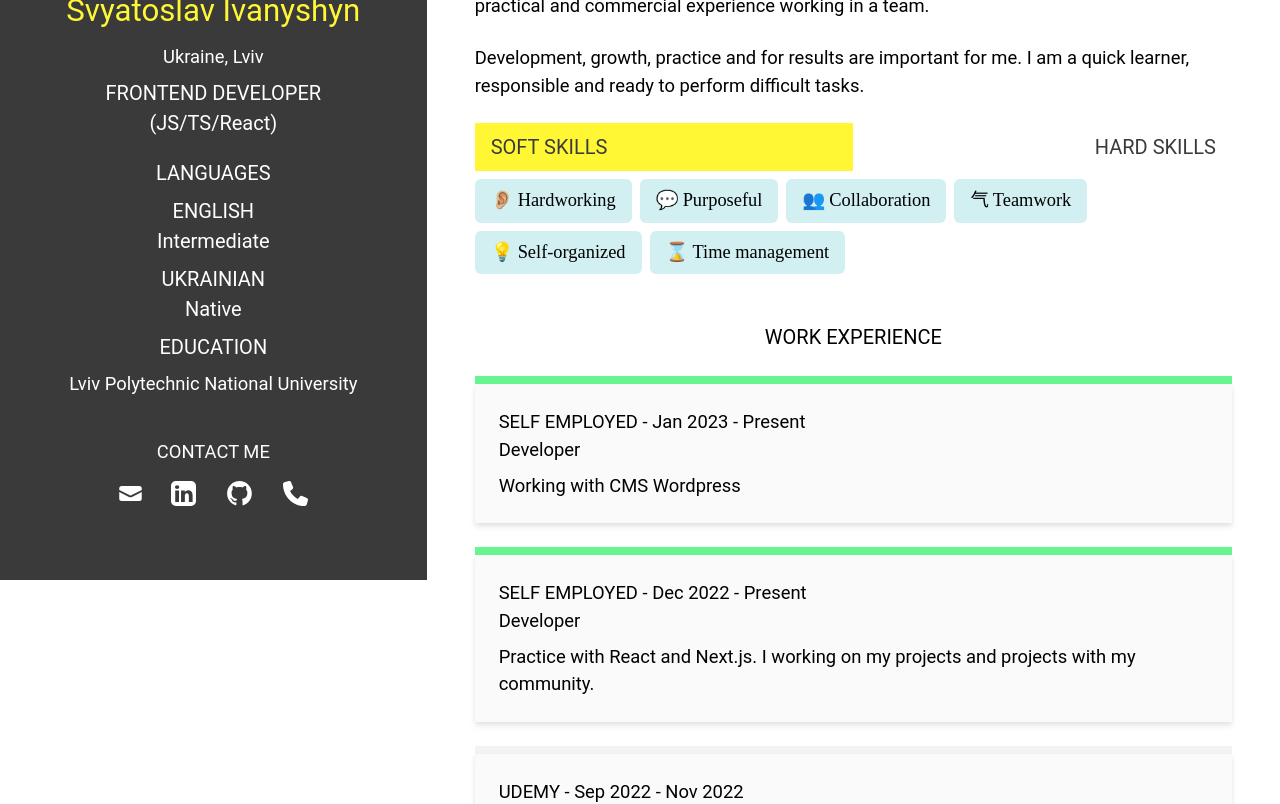
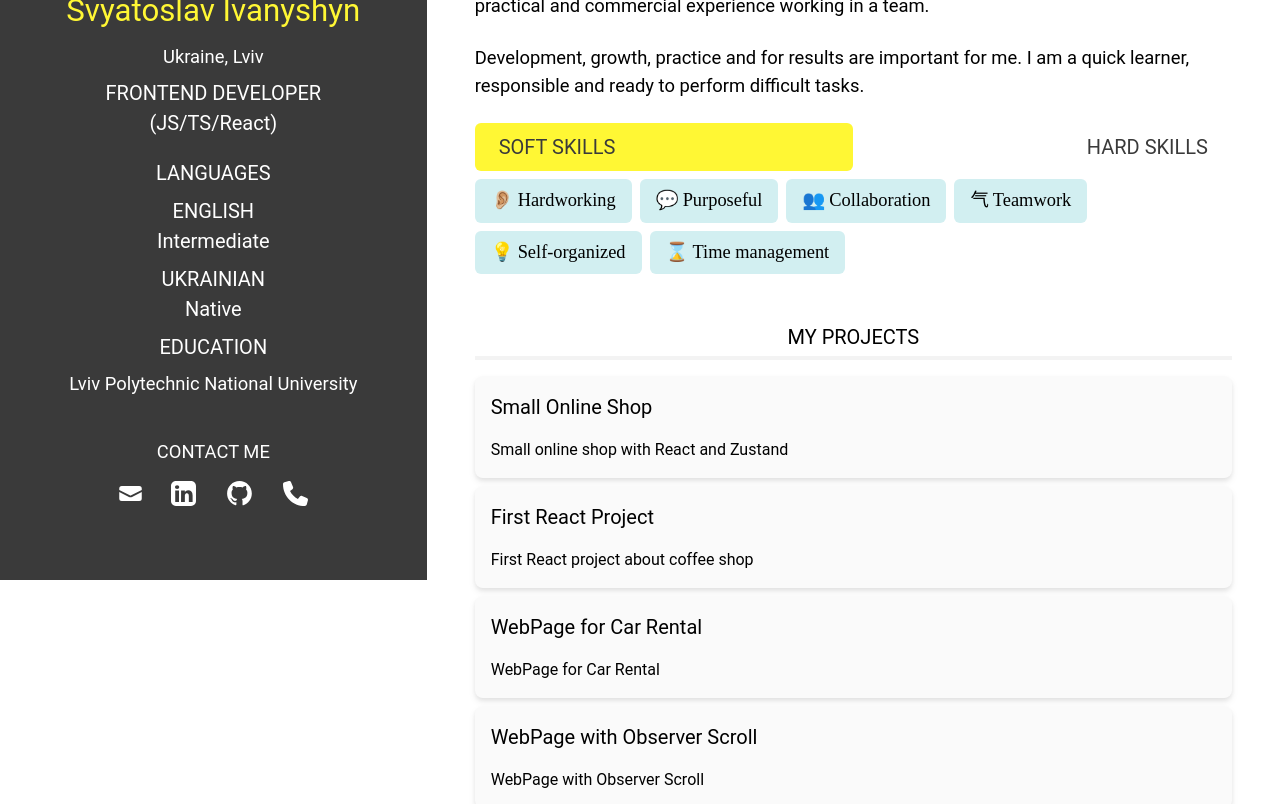
Before and after one commit to Apenflex/Next-Resume-App, a Next.js app: page / in a window 1280 px wide. Shown: the part 220-1024 px from the top of the page. Built offline with nearby package versions, Linux system fonts and the light colour scheme.

Commit message:
feat: add projects component

```diff
--- a/app/components/About-me.jsx
+++ b/app/components/About-me.jsx
@@ -9,7 +9,6 @@ const AboutMe = ({ data, skills }) => {
             <p key={`${id}_${i}`} className="mb-6">{el}</p>
         ))
     )
-
     return (
         <section>
             <h2 className="mb-1">{title}</h2>
@@ -19,5 +18,4 @@ const AboutMe = ({ data, skills }) => {
         </section>
     )
  }
-
 export default AboutMe;
--- a/app/components/Proffesional-experience.jsx
+++ b/app/components/Proffesional-experience.jsx
@@ -2,17 +2,18 @@ const ProffesionalExperience = ({ data }) => {
     const { title, experiences } = data;
     return (
         <section>
-            <h2 className="mb-6">{title}</h2>
+            <h2 className="mb-4">{title}</h2>
             <div className="flex flex-col gap-6">
                 {experiences.map(({company, role, time, description, current}) => (
                     <div key={role} className="flex flex-col rounded-lg">
                         <span className={`h-2 ${current ? "bg-green" : "bg-grey"}`} />
                         <div className="bg-grey-light p-6 drop-shadow-md">
-                            <h3>{company} - {time}</h3>
+                            <h3>{company}</h3>
+                            <h3>{time}</h3>
                             <h3>
                                 {role}
                             </h3>
-                            <p className="mt-2">
+                            <p className="mt-4">
                                 {description}
                             </p>
                         </div>
@@ -22,5 +23,4 @@ const ProffesionalExperience = ({ data }) => {
         </section>
     );
 }
-
 export default ProffesionalExperience;
--- /dev/null
+++ b/app/components/Projects.jsx
@@ -0,0 +1,20 @@
+import Link from 'next/link';
+
+const Projects = ({ data }) => {
+    const { works } = data;
+    return (
+        <section>
+            <h2 className="mb-1">MY PROJECTS</h2>
+            <span className="flex h-1 bg-grey w-full mb-4 gap-3"></span>
+            <div className="flex flex-col gap-2">
+                {works.map(({ title, link, description }) => (
+                    <div key={title} className="bg-grey-light p-4 drop-shadow-md rounded-lg">
+                        <Link href={`${link}`} target='_blank'>{title}</Link>
+                        <h4 className="mt-4">{description}</h4>
+                    </div>
+                ))}
+            </div>
+        </section>
+    );
+};
+export default Projects;
--- a/app/components/Skills.jsx
+++ b/app/components/Skills.jsx
@@ -4,8 +4,7 @@ import { useState } from "react";
 
 const Skills = ({ data }) => {
     const [activeTab, setActiveTab] = useState("soft");
-    const setTabBg = (active) =>
-        activeTab === active ? "bg-yellow" : "bg-gray";
+    const setTabBg = (active) => activeTab === active ? "bg-yellow" : "bg-gray";
     const setTabAlign = (tab) => (tab === "soft" ? "text-left" : "text-right");
     const tabs = (
         <div className="flex">
--- a/app/page.jsx
+++ b/app/page.jsx
@@ -1,12 +1,14 @@
-import { aboutMe, skills, professionalData } from "../data/page-data";
+import { aboutMe, skills, professionalData, projectsData } from "../data/page-data";
 
 import AboutMe from "./components/About-me";
+import Projects from "./components/Projects";
 import ProffesionalExperience from "./components/proffesional-experience";
 
 export default function Page() {
     return (
         <div>
             <AboutMe data={aboutMe} skills={skills} />
+            <Projects data={projectsData} />
             <ProffesionalExperience data={professionalData} />
         </div>
     );
--- a/styles/globals.css
+++ b/styles/globals.css
@@ -18,11 +18,15 @@
     p {
         @apply text-lg;
     }
+    a {
+        @apply text-xl;
+    }
     h1,
     h2,
     h3,
     h4,
-    p {
+    p,
+    a {
         @apply font-display;
     }
     html {
@@ -32,7 +36,7 @@
         @apply mb-10;
     }
     .btn {
-        @apply w-1/2 h-12 text-black font-display uppercase text-xl transition ease-in-out px-4 hover:text-yellow hover:bg-black duration-200;
+        @apply w-1/2 h-12 text-black font-display rounded-md uppercase text-xl transition ease-in-out px-6 hover:text-yellow hover:bg-black duration-200;
     }
     .skill {
         @apply bg-green-light text-lg py-2 px-4 w-fit rounded-md;
```
